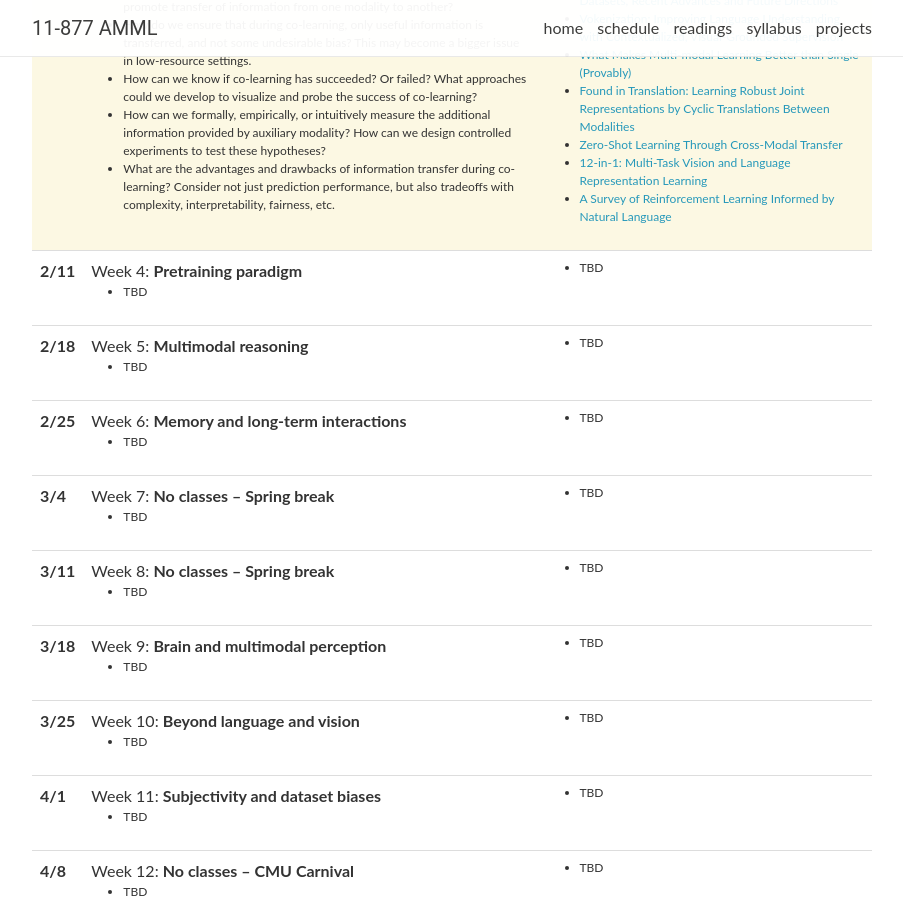
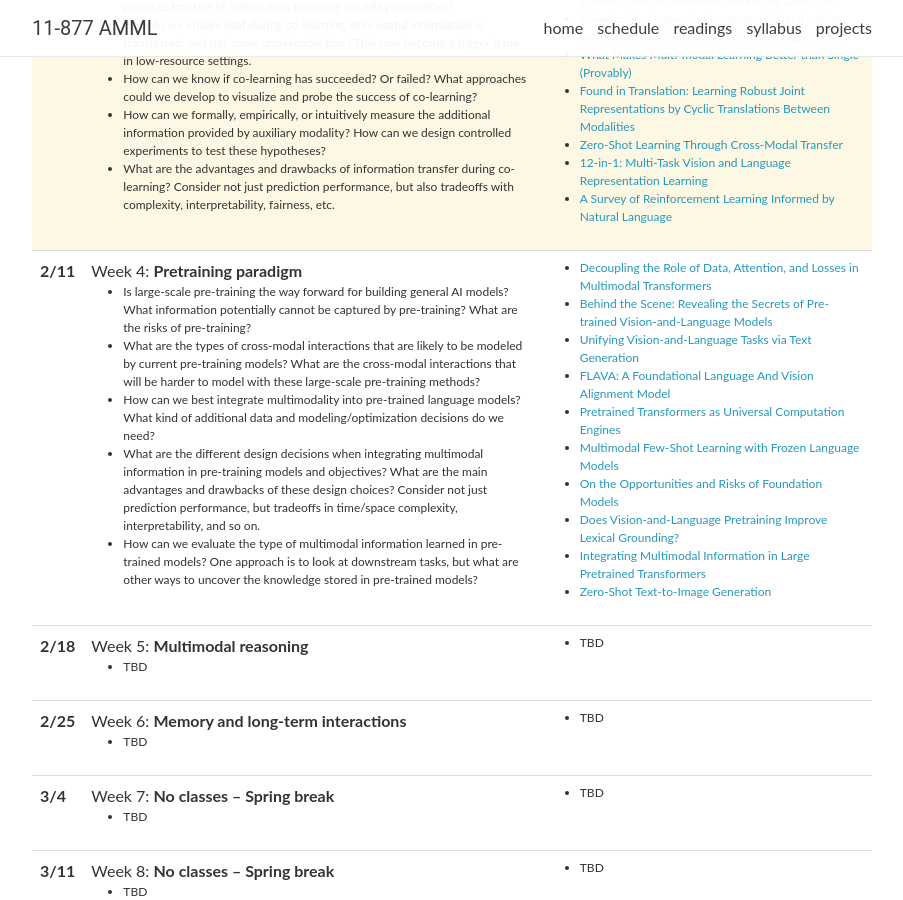
Before and after one commit to CMU-MultiComp-Lab/adv-mmml-course, a Jekyll site: the page built from _pages/schedule.md, in a window 1280 px wide and 900 px high, scrolled down 774 px. Shown: the whole window, without its empty margins (188-1091 px from the left). Built offline with Jekyll 4.4.1, drawn with Linux system fonts in a browser that asks for light colours; nearby versions of some CDN libraries; comment, search, counter and statistics services are not loaded.

Commit message:
Update lectures.yml

```diff
--- a/_data/lectures.yml
+++ b/_data/lectures.yml
@@ -50,10 +50,23 @@
 - date: 2/11
   title: >
     Week 4: <strong>Pretraining paradigm</strong>
-  slides:
   topics:
-    - TBD
-  readings: TBD
+    - Is large-scale pre-training the way forward for building general AI models? What information potentially cannot be captured by pre-training? What are the risks of pre-training? <br/>
+    - What are the types of cross-modal interactions that are likely to be modeled by current pre-training models? What are the cross-modal interactions that will be harder to model with these large-scale pre-training methods? <br/>
+    - How can we best integrate multimodality into pre-trained language models? What kind of additional data and modeling/optimization decisions do we need? <br/>
+    - What are the different design decisions when integrating multimodal information in pre-training models and objectives? What are the main advantages and drawbacks of these design choices? Consider not just prediction performance, but tradeoffs in time/space complexity, interpretability, and so on. <br/>
+    - How can we evaluate the type of multimodal information learned in pre-trained models? One approach is to look at downstream tasks, but what are other ways to uncover the knowledge stored in pre-trained models? <br/>
+  readings:
+    - <a href="https://arxiv.org/abs/2102.00529">Decoupling the Role of Data, Attention, and Losses in Multimodal Transformers</a> <br/>
+    - <a href="https://arxiv.org/abs/2005.07310">Behind the Scene&#58; Revealing the Secrets of Pre-trained Vision-and-Language Models</a> <br/>
+    - <a href="https://arxiv.org/abs/2102.02779">Unifying Vision-and-Language Tasks via Text Generation</a> <br/>
+    - <a href="https://arxiv.org/abs/2112.04482">FLAVA&#58; A Foundational Language And Vision Alignment Model</a> <br/>
+    - <a href="https://arxiv.org/abs/2103.05247">Pretrained Transformers as Universal Computation Engines</a> <br/>
+    - <a href="https://arxiv.org/abs/2106.13884">Multimodal Few-Shot Learning with Frozen Language Models</a> <br/>
+    - <a href="https://arxiv.org/abs/2108.07258">On the Opportunities and Risks of Foundation Models</a> <br/>
+    - <a href="https://arxiv.org/abs/2109.10246">Does Vision-and-Language Pretraining Improve Lexical Grounding?</a> <br/>
+    - <a href="https://arxiv.org/abs/1908.05787">Integrating Multimodal Information in Large Pretrained Transformers</a> <br/>
+    - <a href="https://arxiv.org/abs/2102.12092">Zero-Shot Text-to-Image Generation</a> <br/>
 
 - date: 2/18
   title: >
```
